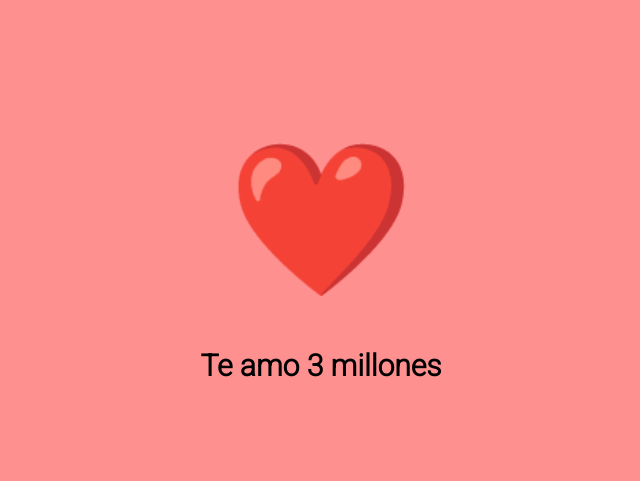
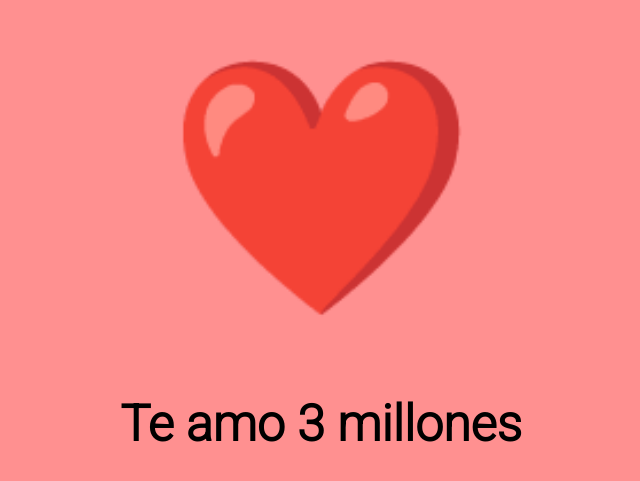
Before and after one commit to JPabloMF/3M, a plain HTML site: page other.html in a window 1280 px wide. Shown: the part 133-614 px from the top of the page, without its empty margins (319-959 px from the left). Drawn offline with Linux system fonts and the light colour scheme.

Commit message:
Added changes

```diff
--- a/styles.css
+++ b/styles.css
@@ -10,12 +10,12 @@ body {
 }
 
 p{
-  font-size: 30px;
+  font-size: 50px;
   font-weight: bold;
 }
 
 p:nth-child(1){
-  font-size: 150px;
+  font-size: 250px;
   margin: 10px 0;
 }
 
```
